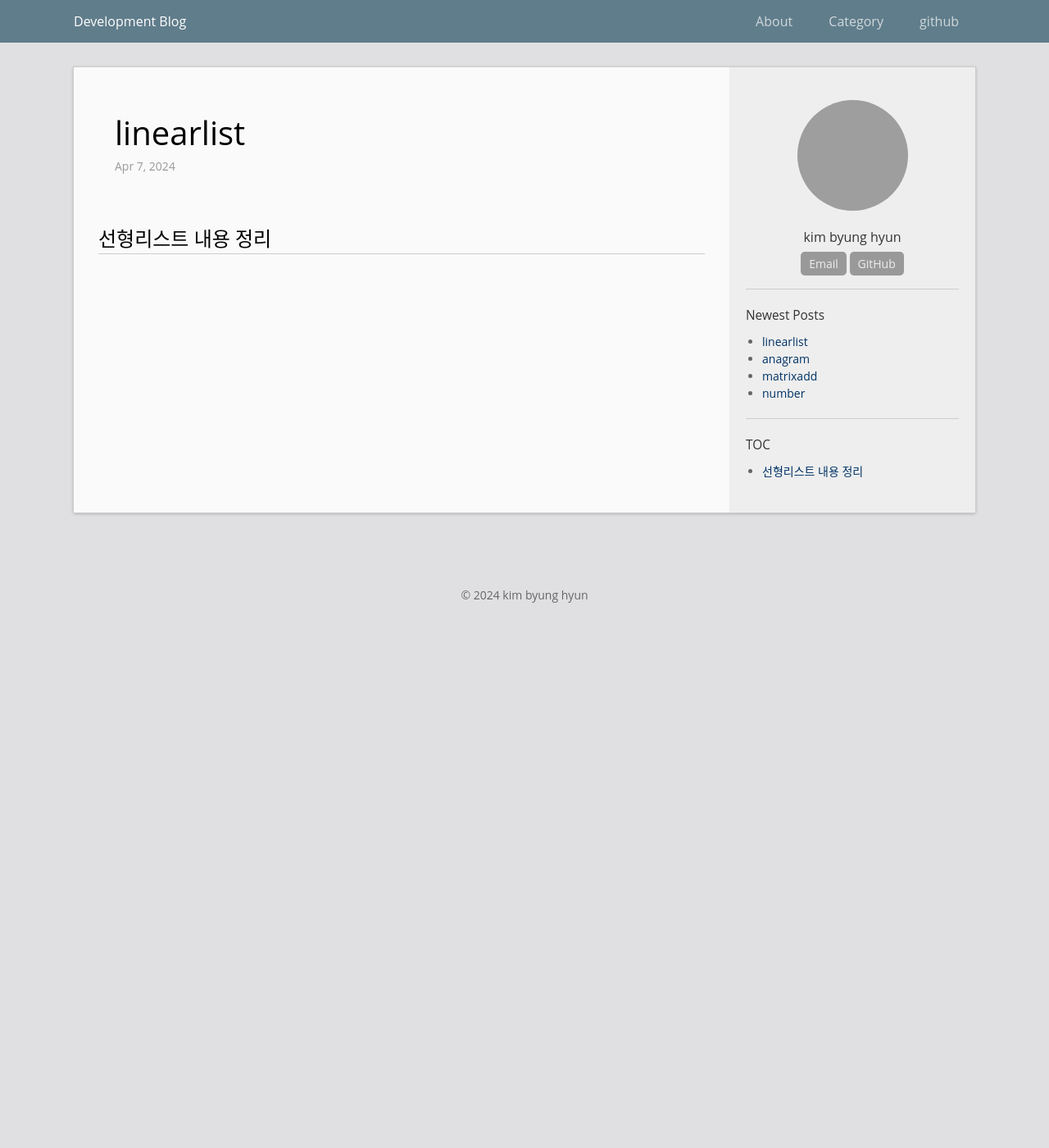
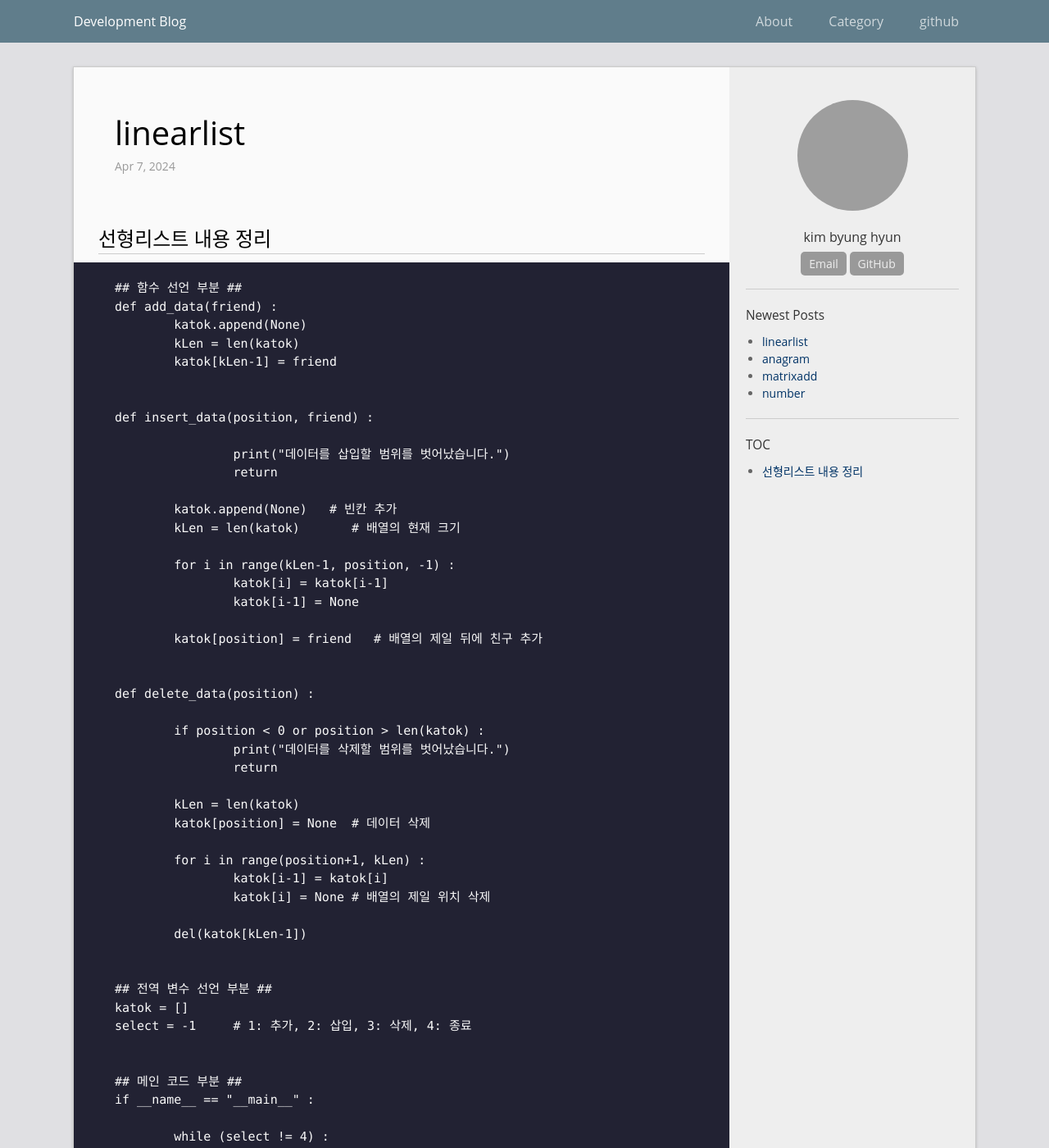
Before and after one commit to bh6366632/bh6366632.github.com, a Jekyll site: the page built from _posts/2024-04-07-linearlist.md, in a window 1280 px wide and 1400 px high. Shown: the whole window at 82% size. Built offline with Jekyll 4.4.1, drawn with Linux system fonts in a browser that asks for light colours; some of the changed text lies outside the part shown; grey boxes are pictures that could not be loaded.

Commit message:
Update 2024-04-07-linearlist.md

````diff
--- a/_posts/2024-04-07-linearlist.md
+++ b/_posts/2024-04-07-linearlist.md
@@ -7,3 +7,74 @@ permalink: /archivers/linearlist
 ---
 
 # 선형리스트 내용 정리
+```
+## 함수 선언 부분 ##
+def add_data(friend) :
+	katok.append(None)
+	kLen = len(katok)
+	katok[kLen-1] = friend
+
+
+def insert_data(position, friend) :
+
+		print("데이터를 삽입할 범위를 벗어났습니다.")
+		return
+
+	katok.append(None)   # 빈칸 추가
+	kLen = len(katok)       # 배열의 현재 크기
+
+	for i in range(kLen-1, position, -1) :
+		katok[i] = katok[i-1]
+		katok[i-1] = None
+
+	katok[position] = friend   # 배열의 제일 뒤에 친구 추가
+
+
+def delete_data(position) :
+
+	if position < 0 or position > len(katok) :
+		print("데이터를 삭제할 범위를 벗어났습니다.")
+		return
+
+	kLen = len(katok)
+	katok[position] = None	# 데이터 삭제
+
+	for i in range(position+1, kLen) :
+		katok[i-1] = katok[i]
+		katok[i] = None	# 배열의 제일 위치 삭제
+
+	del(katok[kLen-1])
+
+
+## 전역 변수 선언 부분 ##
+katok = []
+select = -1	# 1: 추가, 2: 삽입, 3: 삭제, 4: 종료
+
+
+## 메인 코드 부분 ##
+if __name__ == "__main__" :
+
+	while (select != 4) :
+
+		select = int(input("선택하세요(1: 추가, 2: 삽입, 3: 삭제, 4: 종료)--> "))
+
+		if (select == 1) :
+			data = input("추가할 데이터--> ")
+			add_data(data)
+			print(katok)
+		elif (select == 2) :
+			pos = int(input("삽입할 위치--> "))
+			data = input("추가할 데이터--> ")
+			insert_data(pos, data)
+			print(katok)
+		elif (select == 3) :
+			pos = int(input("삭제할 위치--> "))
+			delete_data(pos)
+			print(katok)
+		elif (select == 4) :
+			print(katok)
+			exit
+		else :
+			print("1~4 중 하나를 입력하세요.")
+			continue
+```
````
